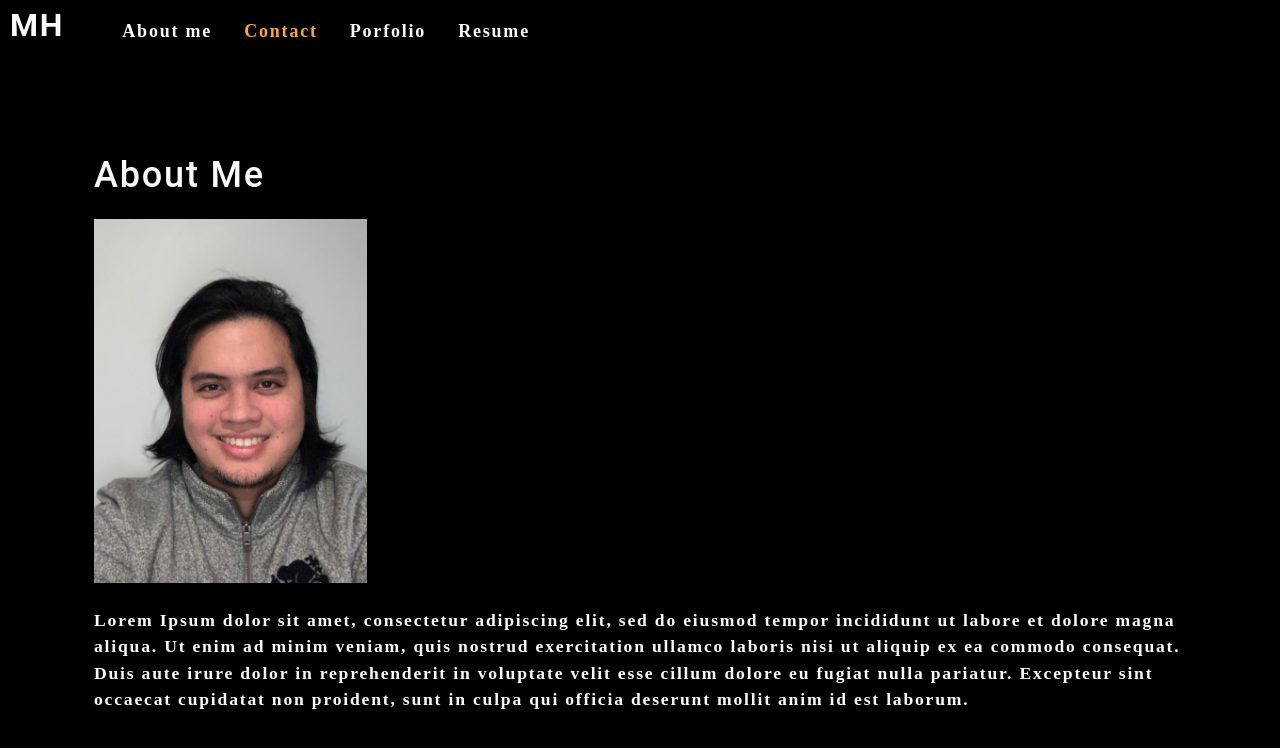
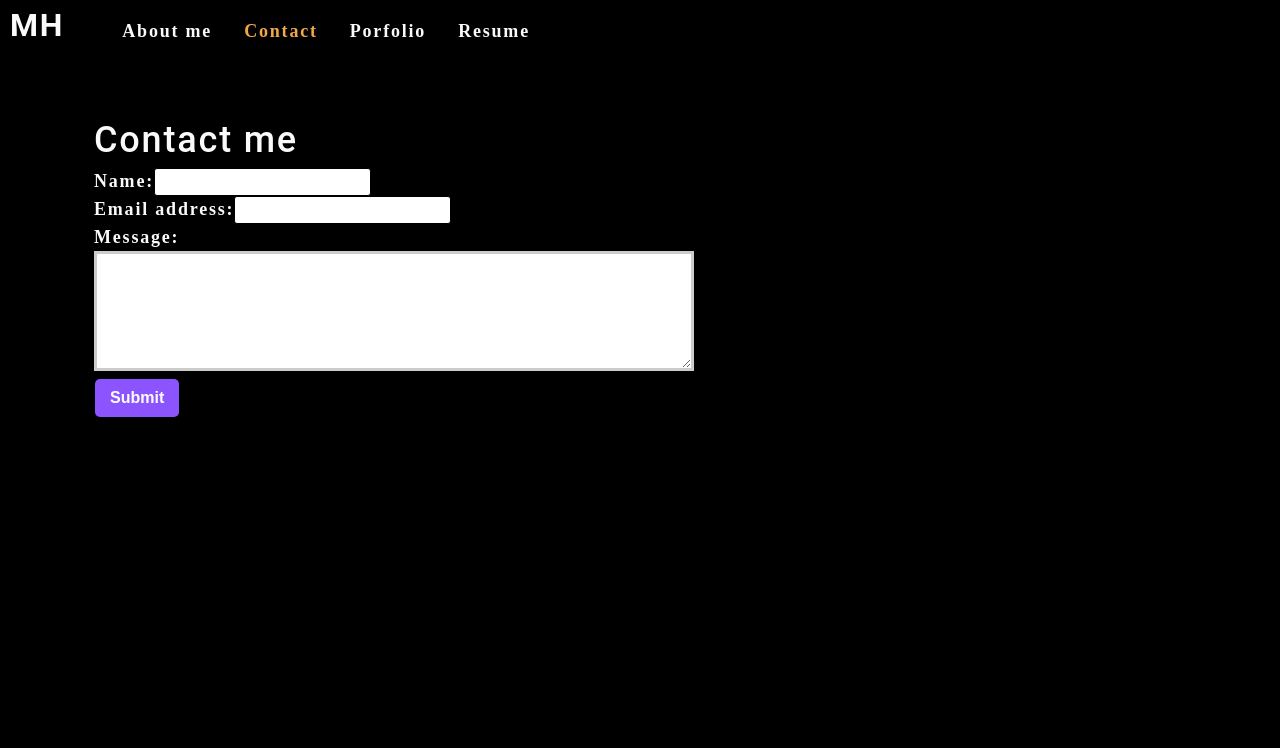
Before and after one commit to mikhaelhamoy/react-portfolio, a React (Create React App) app: page / in a window 1280 px wide. Both pictures are taken after a click on the element "Contact". Shown: the top 748 px of the page. Built offline with nearby package versions, Linux system fonts and the light colour scheme.

Commit message:
add contact component and conditionally render nav components

```diff
--- a/src/App.js
+++ b/src/App.js
@@ -3,6 +3,7 @@
 
 import Nav from './components/Nav';
 import About from './components/About';
+import ContactForm from './components/Contact';
 
 function App() {
   const [navComponentSelected, setNavComponentSelected] = useState('about');
@@ -14,7 +15,14 @@
         setNavComponentSelected={setNavComponentSelected}
       ></Nav>
       <main>
-          <About></About>
+          {{
+            'about': (
+              <About></About>
+            ),
+            'contact': (
+              <ContactForm></ContactForm>
+            )
+          }[navComponentSelected]}
       </main>
     </div>
   );
--- /dev/null
+++ b/src/components/Contact/index.js
@@ -0,0 +1,65 @@
+import React, { useState } from 'react';
+import { validateEmail } from '../../utils/helpers';
+
+function ContactForm() {
+  const [formState, setFormState] = useState({ name: '', email: '', message: '' });
+  const { name, email, message } = formState;
+  const [errorMessage, setErrorMessage] = useState('');
+
+  function handleChange(e) {
+    if (e.target.name === 'email') {
+      const isValid = validateEmail(e.target.value);
+      console.log(isValid);
+      // isValid conditional statement
+      if (!isValid) {
+        setErrorMessage('Your email is invalid.');
+      } else {
+        setErrorMessage('');
+      }
+    } else {
+      if (!e.target.value.length) {
+        setErrorMessage(`${e.target.name} is required.`);
+      } else {
+        setErrorMessage('');
+      }
+    }
+
+    if (!errorMessage) {
+      setFormState({ ...formState, [e.target.name]: e.target.value });
+    }
+  }
+
+  function handleSubmit(e) {
+    e.preventDefault();
+    console.log(formState);
+  }
+
+  // JSX
+  return (
+    <section>
+      <h1 data-testid="contact-me">Contact me</h1>
+      <form id="contact-form" onSubmit={handleSubmit}>
+        <div>
+          <label htmlFor="name">Name:</label>
+          <input type="text" name="name" defaultValue={name} onBlur={handleChange} />
+        </div>
+        <div>
+          <label htmlFor="email">Email address:</label>
+          <input type="email" name="email" defaultValue={email} onBlur={handleChange} />
+        </div>
+        <div>
+          <label htmlFor="message">Message:</label>
+          <textarea name="message" rows="5" defaultValue={message} onBlur={handleChange} />
+        </div>
+        {errorMessage && (
+          <div>
+            <p className="error-text">{errorMessage}</p>
+          </div>
+        )}
+        <button data-testid="submit-button" type="submit">Submit</button>
+      </form>
+    </section>
+  )
+}
+
+export default ContactForm;
```
